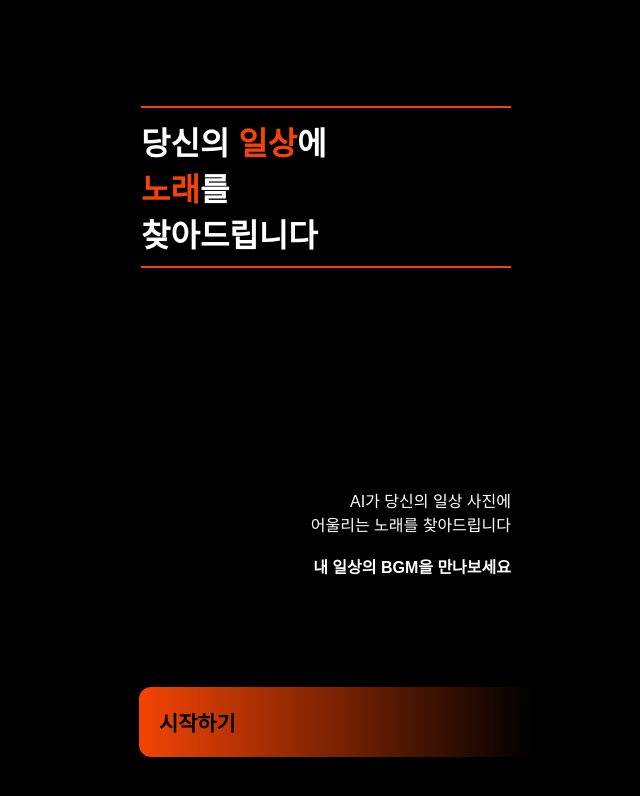
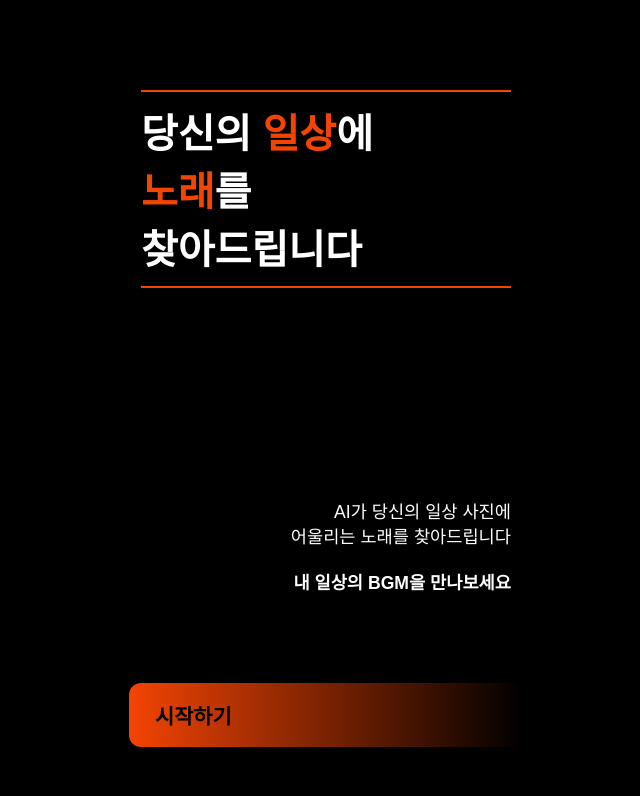
Before and after one commit to boostcampaitech5/level3_recsys_finalproject-recsys-03, a React (Create React App) app in the folder front/: page / in a window 1280 px wide. Shown: the top 796 px of the page, without its empty margins (314-954 px from the left). Built offline with nearby package versions, Linux system fonts and the light colour scheme.

Commit message:
IMR-26 refactor: modify layour composition

```diff
--- a/front/src/App.css
+++ b/front/src/App.css
@@ -29,6 +29,27 @@
   color: #61dafb;
 }
 
+.page{
+  height: 750px;
+  margin: 0 auto;
+  width: min(100%, 400px);
+  position: relative;
+}
+
+.contents{
+  height: 680px;
+  width: 100%;
+}
+
+.footer{
+  position : absolute;
+  height: 70px;
+  width: 100%;
+  bottom: 0;
+  /* padding-left: 10px; */
+  /* padding-right: 10px; */
+}
+
 @keyframes App-logo-spin {
   from {
     transform: rotate(0deg);
--- a/front/src/App.jsx
+++ b/front/src/App.jsx
@@ -10,6 +10,7 @@ import './App.css';
 
 export default (
   <div className="App">
+    <div className="page">
       <BrowserRouter>
         <Routes>
           <Route index element={<MainPage />} />
@@ -21,4 +22,5 @@ export default (
         </Routes>
       </BrowserRouter>
     </div>
+  </div>
 );
--- a/front/src/components/page/MainPage.css
+++ b/front/src/components/page/MainPage.css
@@ -1,11 +1,9 @@
-.bg{
-    height: 100vh;
-    margin: 0 auto;
-    width: min(100%, 25em);
+.MainPage{
+    height: 100%;
 }
 
 .space{
-    padding: 3em;
+    padding: 2.5em;
 }
 
 .line{
@@ -20,9 +18,9 @@
 .title{
     text-align: left;
     color: white;
-    margin-left: 15px;
+    padding-left: 15px;
     font-style: border;
-    font-size: 2em;
+    font-size: 2.5em;
     font-family: 'Noto Sans KR', sans-serif;
     font-weight: 900;
 }
@@ -34,9 +32,9 @@
 .subtitle{
     text-align: right;
     color: white;
-    margin-top: 220px;
-    margin-right: 15px;
-    font-size: 1em;
+    padding-top: 200px;
+    padding-right: 15px;
+    font-size: 1.1em;
     font-family: 'Noto Sans KR', sans-serif;
 }
 
@@ -45,19 +43,22 @@
 }
 
 .starbBnt{
+    height: 100%;
     width: 100%;
     background: linear-gradient(to right, #f44404, black);
     border: none;
     border-radius: 15px;
-    margin: 10px;
     font-family: 'Noto Sans KR', sans-serif;
     border-style: solid;
     border-color: black;
     text-align: left;
     font-weight: 900;
     font-size: 1.3em;
-    padding: 20px;
     color: black;
+}
+
+.starbBnt span{
+    padding-left: 20px;
 }
 
 .starbBnt:hover{
--- a/front/src/components/page/MainPage.jsx
+++ b/front/src/components/page/MainPage.jsx
@@ -9,7 +9,8 @@ function MainPage() {
   };
 
   return (
-    <div className="bg">
+    <div className="MainPage">
+      <div className="contents">
         <div className="space" />
         <div className="line" />
         <div className="title">
@@ -17,6 +18,7 @@ function MainPage() {
           <span className="colored">노래</span>를 <br /> 찾아드립니다
         </div>
         <div className="line" />
+
         <div className="subtitle">
           AI가 당신의 일상 사진에
           <br />
@@ -24,11 +26,12 @@ function MainPage() {
           <br />
           <span className="border">내 일상의 BGM을 만나보세요</span>
         </div>
-      <div className="space" />
-      <div className="NextPageBnt">
+
+        <div className="footer">
           <button className="starbBnt" type="button" onClick={naviateToUpload}>
-          <span className="bntText1">시작하기</span>
+            <span>시작하기</span>
           </button>
+        </div>
       </div>
     </div>
   );
```
Lines whose indentation alone changed are shown as unchanged.
